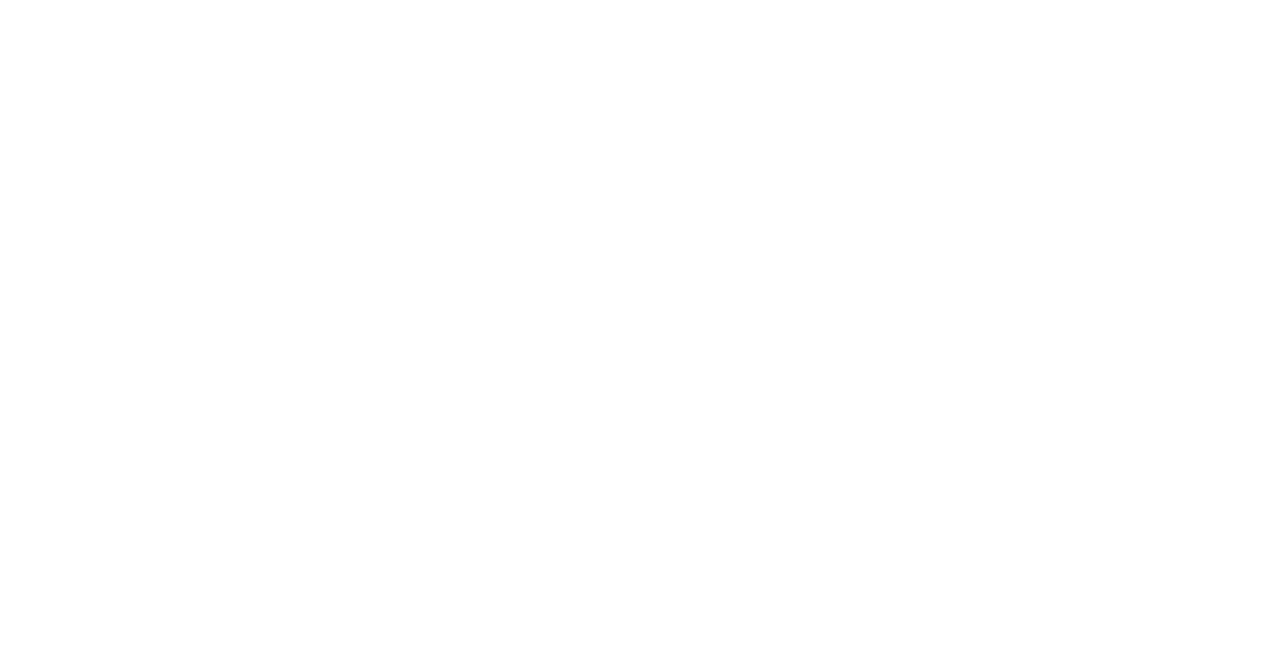
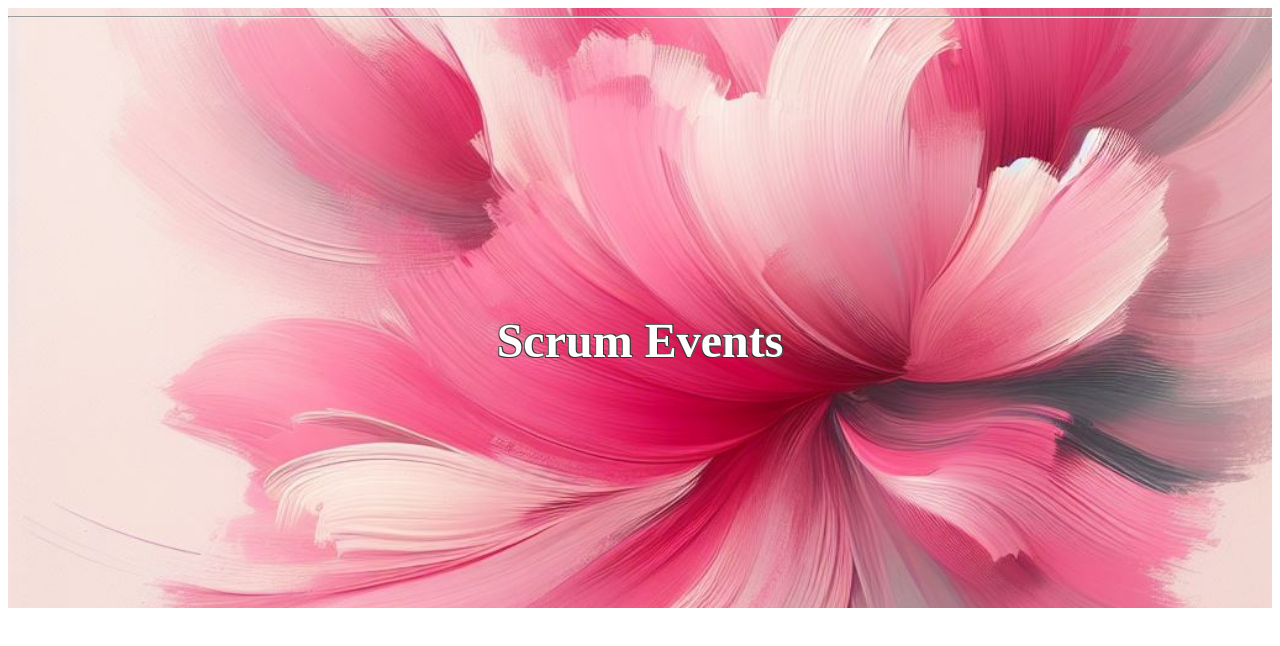
Before and after one commit to Memai2023/scrum-guide, a React (Vite) app: page /events in a window 1280 px wide. Shown: the top 646 px of the page. Built offline with nearby package versions, Linux system fonts and the light colour scheme.

Commit message:
moast of styling is done

```diff
--- /dev/null
+++ b/src/Components/SprintEvents/Hero/Hero.module.css
@@ -0,0 +1,41 @@
+.wraperHero {
+    background-repeat: no-repeat;
+    background-size: cover;
+    background-position: 50% 50%;
+    color: #fff;
+    display: flex;
+    flex-direction: column;
+    height: 75vh;
+    width: 100%;
+    position: relative;
+}
+
+.headerText {
+    align-items: center;
+    display: flex;
+    height: auto;
+    flex-grow: 1;
+    font-size: 2.2rem;
+    justify-content: center;
+    text-align: center;
+    color: #fff;
+    text-shadow: -1px -1px 0 #666666, 1px -1px 0 #302f2f, -1px 1px 0 #333333, 1px 1px 0 #5c5c5c;
+    width: 100%;
+    height: 100%;
+    position: absolute;
+    font-size: 3rem;
+}
+
+.border {
+    margin-bottom: 10%;
+    background-color: gray;
+    width: 100%;
+    position: absolute;
+
+}
+
+
+@media screen and (min-width: 768px ){
+
+
+}
--- /dev/null
+++ b/src/Components/SprintEvents/Hero/index.jsx
@@ -0,0 +1,15 @@
+import {SprintEvents} from '../../../data/data'
+import styles from './Hero.module.css'
+
+const EventsHero = () => {
+    return (
+        <>
+        <div style={{backgroundImage:`url(${SprintEvents.heroImgSource})`}} className={styles.wraperHero} >
+            <h1 className={styles.headerText}>Scrum Events</h1>
+            <hr class={styles.border}/>
+        </div>
+        </>
+    )
+}
+
+export default EventsHero
--- a/src/Pages/SprintEvents/index.jsx
+++ b/src/Pages/SprintEvents/index.jsx
@@ -1,7 +1,9 @@
+import EventsHero from "../../Components/SprintEvents/Hero"
+
 const SprintEvents = () => {
     return(
         <>
-
+         <EventsHero />
         </>
     )
 }
```
